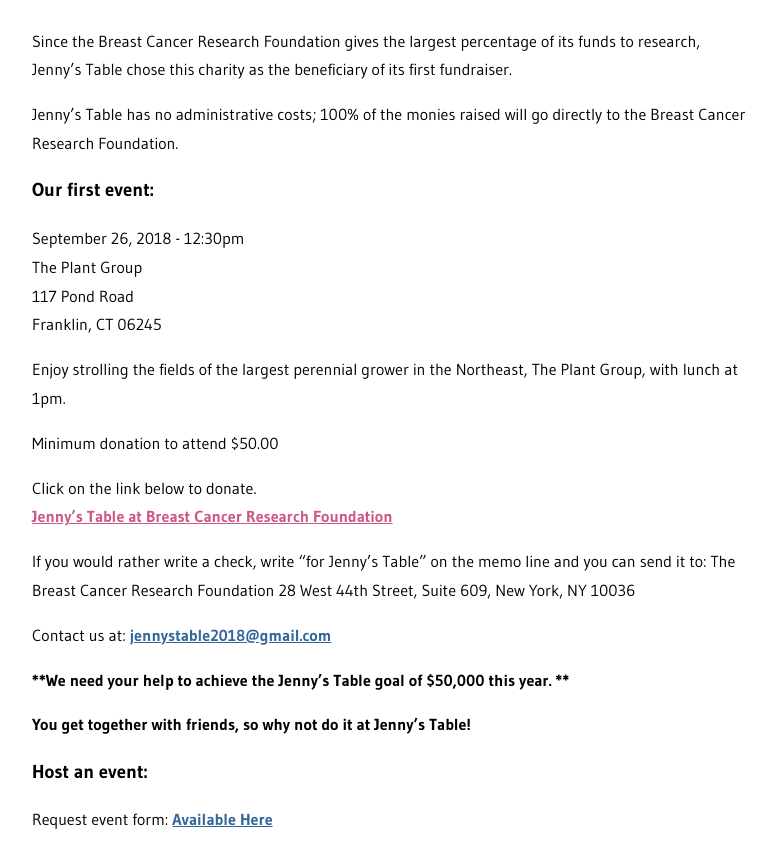
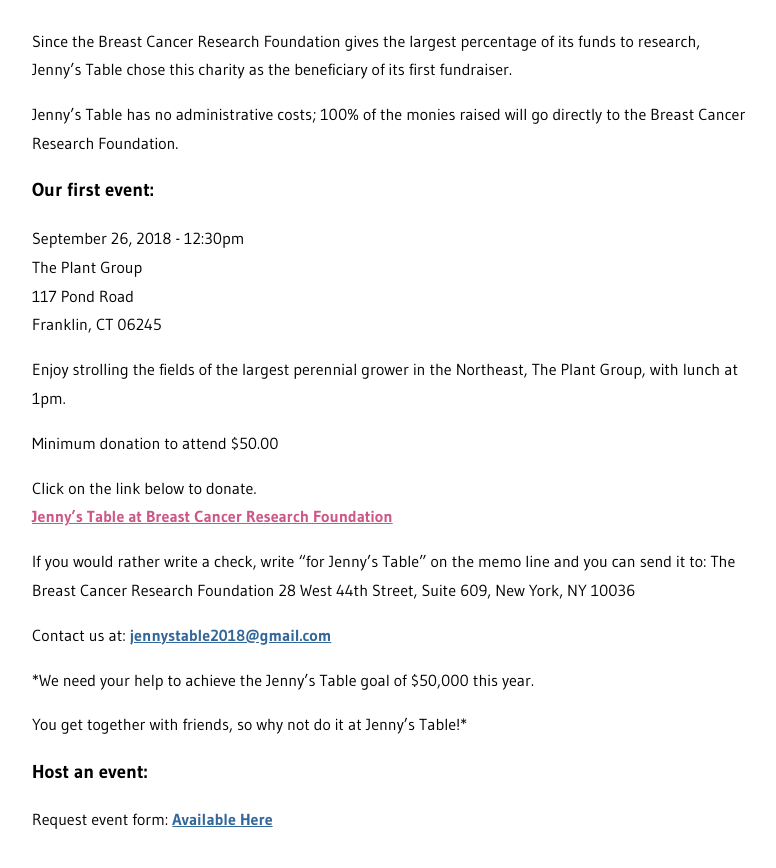
Before and after one commit to jennystable/website, a Jekyll site: the page built from index.markdown, in a window 1280 px wide and 900 px high, scrolled down 1784 px. Shown: the top 868 px of the window, without its empty margins (248-1024 px from the left). Built offline with Jekyll 4.4.1, drawn with Linux system fonts in a browser that asks for light colours.

```diff
--- a/index.markdown
+++ b/index.markdown
@@ -68,9 +68,9 @@ The Breast Cancer Research Foundation
 
 Contact us at: <a href="mailto:jennystable2018@gmail.com" style="color: #336699; font-weight: bold;">jennystable2018@gmail.com</a>
 
-****We need your help to achieve the Jenny's Table goal of $50,000 this year. ****
+*We need your help to achieve the Jenny's Table goal of $50,000 this year.
 
-**You get together with friends, so why not do it at Jenny's Table!**
+You get together with friends, so why not do it at Jenny's Table!*
 
 ### Host an event:
 
```
